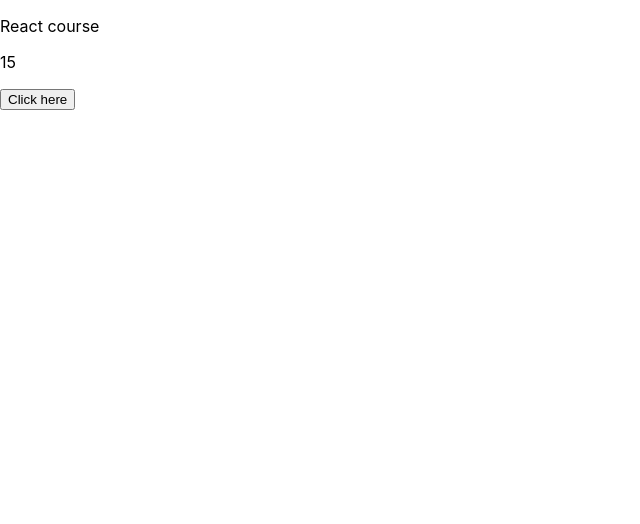
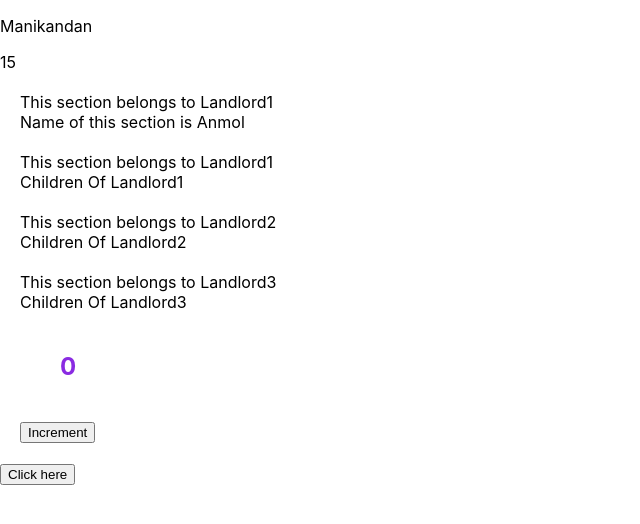
Before and after one commit to Manikandan-Pradeep/anmol_react_class, a React (Create React App) app: page / in a window 1280 px wide. Shown: the top 524 px of the page, without its empty margins (0-640 px from the left). Built offline with nearby package versions, Linux system fonts and the light colour scheme.

Commit message:
Oct-17 Morning Session

```diff
--- /dev/null
+++ b/src/App.css
@@ -0,0 +1,17 @@
+.section {
+    padding-left: 20px;
+    font-size: 16px;
+    margin: 20px 0;
+}
+
+.counter {
+    margin: 40px;
+    color: blueviolet;
+    font-size: 24px;
+    font-weight: 700
+}
+
+.counterContainer {
+    margin: 20px 0;
+    padding-left: 20px;
+}
--- a/src/Application.js
+++ b/src/Application.js
@@ -1,11 +1,13 @@
 import React, { Component } from 'react'
+import OwnerSection from './Section'
+import SetStateExplained from './StateExplanation'
 
 class Application extends Component {
 
     constructor() {
         super()
         this.state = {
-            name: 'React course',
+            name: 'Manikandan',
             age: 15,
             visible: true
         }
@@ -33,6 +35,29 @@ class Application extends Component {
                     :
                     null
                 }
+
+                <OwnerSection owner="Landlord1" name="Anmol"/>
+
+                <OwnerSection owner="Landlord1">
+                    <div>
+                        Children Of Landlord1
+                    </div>
+                </OwnerSection>
+
+                <OwnerSection owner="Landlord2">
+                    <div>
+                        Children Of Landlord2
+                    </div>
+                </OwnerSection>
+
+                <OwnerSection owner="Landlord3">
+                    <div>
+                        Children Of Landlord3
+                    </div>
+                </OwnerSection>
+
+                <SetStateExplained/>
+
                 <button onClick={this.clickHandler}>Click here</button>
             </div>
         )
--- /dev/null
+++ b/src/Section.js
@@ -0,0 +1,34 @@
+import React, { Component } from 'react'
+import './App.css'
+
+// class Section extends Component {
+//     render() {
+//         let name = `${this.props.owner}'s`
+//         return (
+//             <div className="section">
+//                 <div>This section belongs to {name}</div>
+//                 {
+//                     this.props.children
+//                 }
+//             </div>
+//         )
+//     }
+// }
+
+const Section = (props) => {
+    const { owner, children, name } = props
+
+    return (
+        <div className="section">
+            <div>This section belongs to {owner}</div>
+            {
+                children
+            }
+            {
+                name ? <div>Name of this section is {name}</div> : null
+            }
+        </div>
+    )
+}
+
+export default Section
--- /dev/null
+++ b/src/StateExplanation.js
@@ -0,0 +1,72 @@
+import React, { Component } from 'react'
+
+class StateExplanation extends Component {
+    constructor() {
+        super()
+        this.state = {
+            count: 0,
+            name: 'Manikandan'
+        }
+    }
+
+    increment = () => {
+        // --- Batching of setStates
+        // this.setState({
+        //     count: 1
+        // })
+        // this.setState({
+        //     name: 'Anmol',
+        //     count: 2
+        // })
+        // this.setState({
+        //     count: 2,
+        //     name: 'Anmol'
+        // })
+
+        // --- One way of calling setState with the object
+        // this.setState({
+        //     count: this.state.count + 1
+        // })
+        // console.log(this.state.count)
+
+        // --- Second way is through calling it with an object and also with a callback function
+        // this.setState({
+        //     count: this.state.count + 1
+        // }, () => {
+        //     console.log(this.state.count)
+        // })
+
+        // ---- Synchronous/Asynchronous Explanation
+        // console.log('Print this console log1')
+        // console.log('Print this console log2')
+        // setTimeout(() => {
+        //     console.log('Print this after sometime')
+        // }, 1000)
+        // console.log('Print this console log3')
+        // setTimeout(() => {
+        //     console.log('Print this after sometime 2')
+        // }, 0)
+        // console.log('Print this console log4')
+
+        //main thread - 4 consolelogs
+        //side thread - {
+            // setTimeout(() => {
+            //     console.log('Print this after sometime')
+            // }, 1000)
+            // setTimeout(() => {
+            //     console.log('Print this after sometime 2')
+            // }, 0)
+        // }
+    }
+
+    render() {
+        return (
+            <div className="counterContainer">
+                <div className="counter">{this.state.count}</div>
+                <button onClick={this.increment}>Increment</button>
+            </div>
+        )
+    }
+}
+
+export default StateExplanation
```
